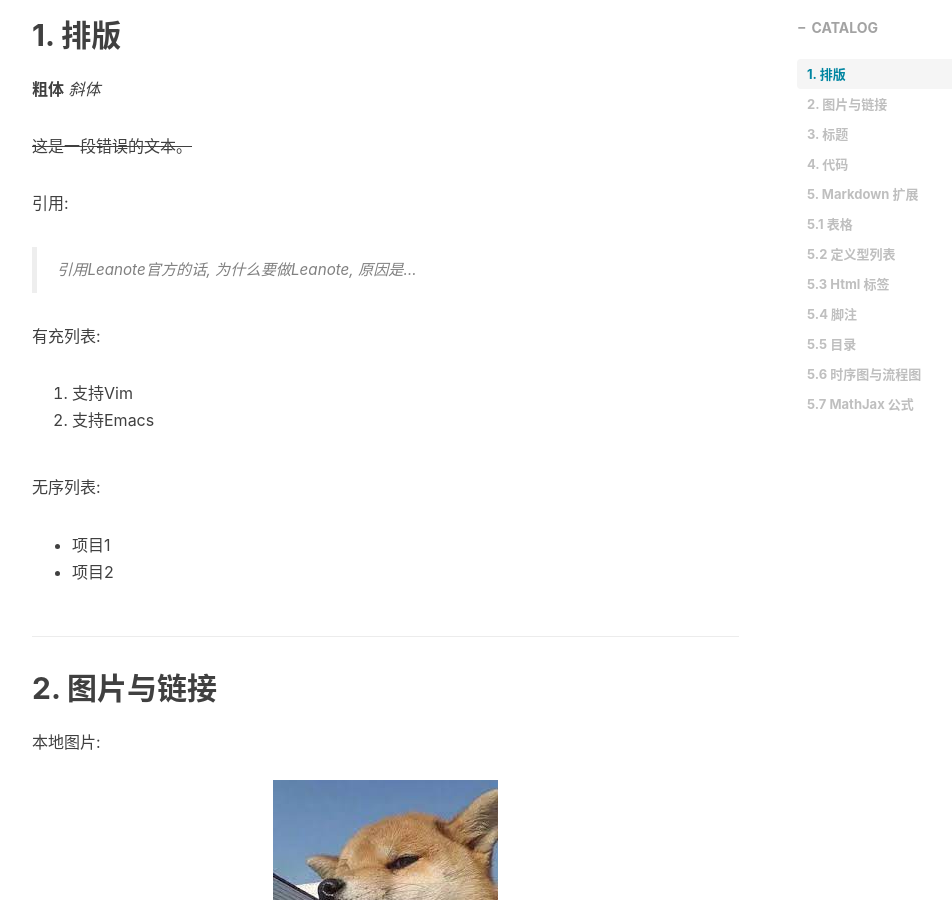
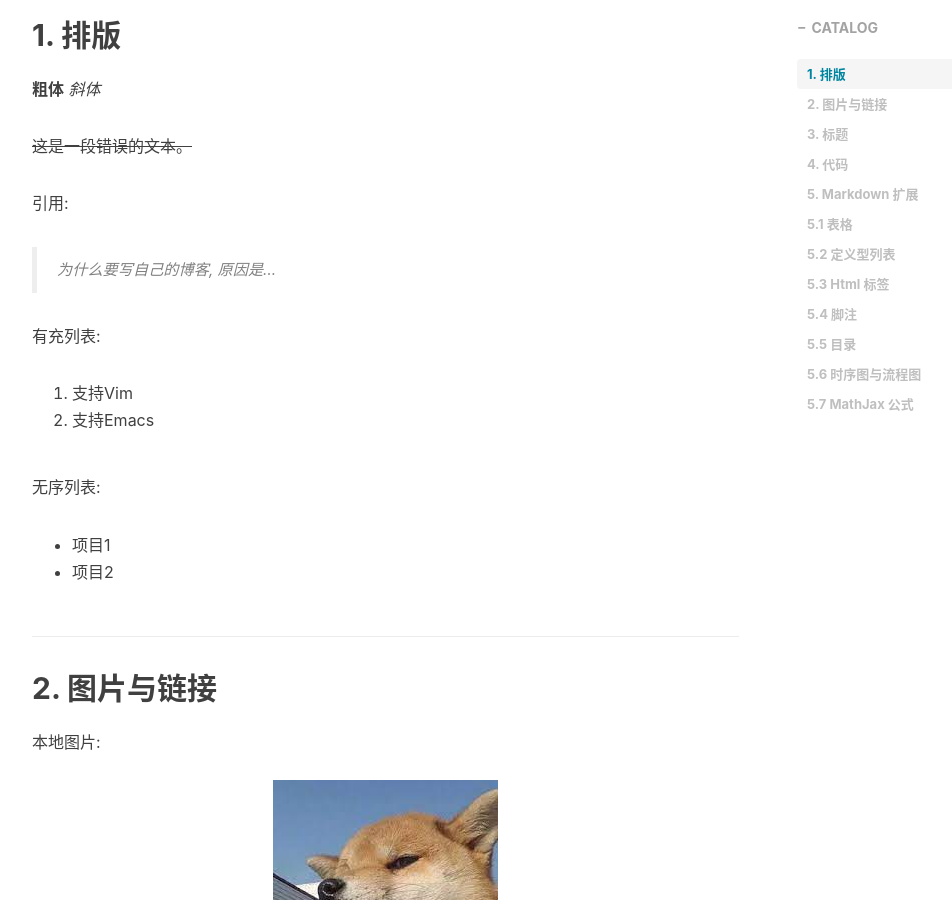
Before and after one commit to tjbnbb/tjbnbb.github.io, a Jekyll site: the page built from _posts/2021-5-31-test-blog.md, in a window 1280 px wide and 900 px high, scrolled down 610 px. Shown: the whole window, without its empty margins (233-1185 px from the left). Built offline with Jekyll 4.4.1, drawn with Linux system fonts in a browser that asks for light colours; nearby versions of some CDN libraries; formulas are drawn with MathJax 3; comment, search, counter and statistics services are not loaded.

Commit message:
自己修改了一下

```diff
--- a/_posts/2021-5-31-test-blog.md
+++ b/_posts/2021-5-31-test-blog.md
@@ -21,7 +21,7 @@ tags:
 
 引用:
 
-> 引用Leanote官方的话, 为什么要做Leanote, 原因是...
+> 为什么要写自己的博客, 原因是...
 
 有充列表:
  1. 支持Vim
```
